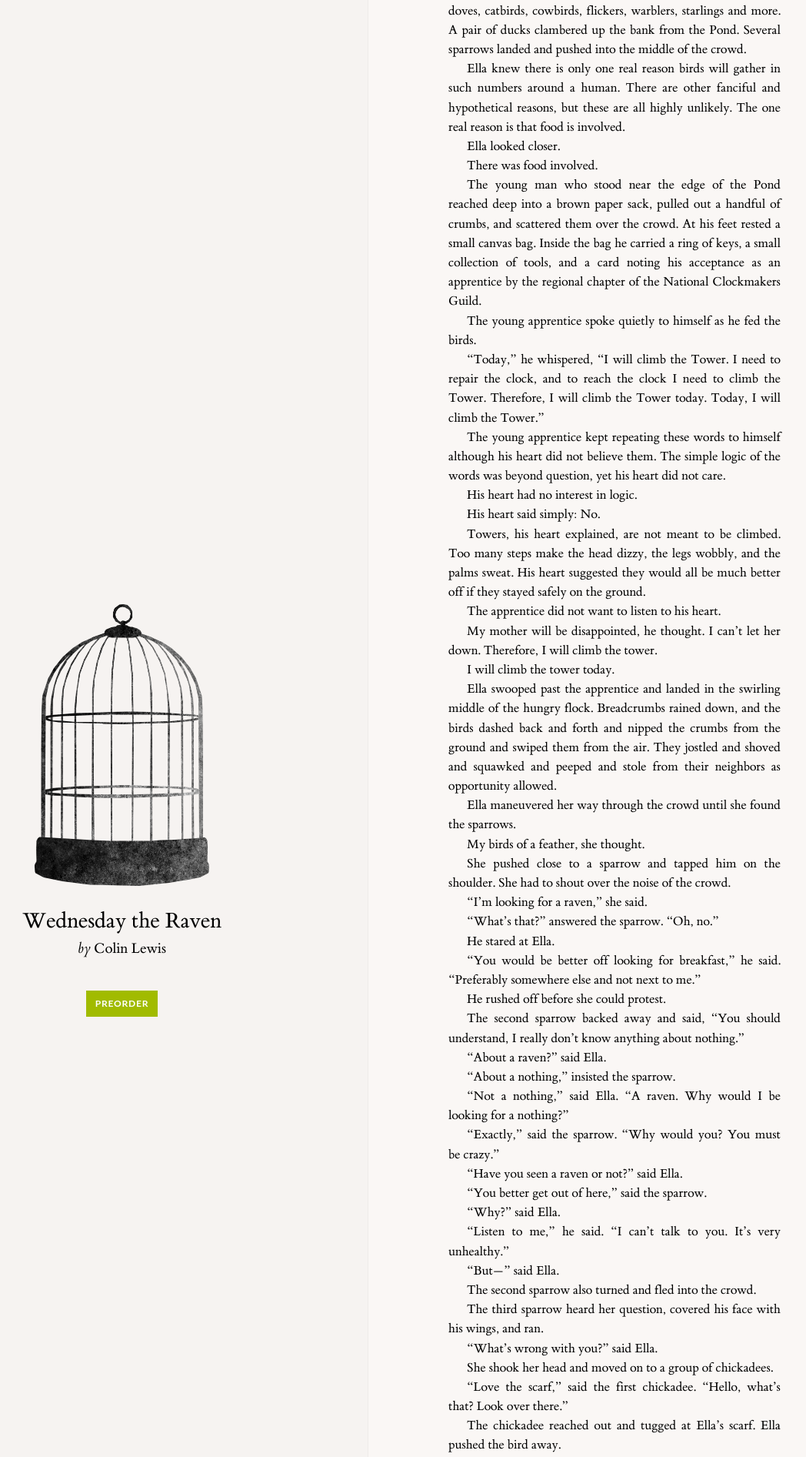
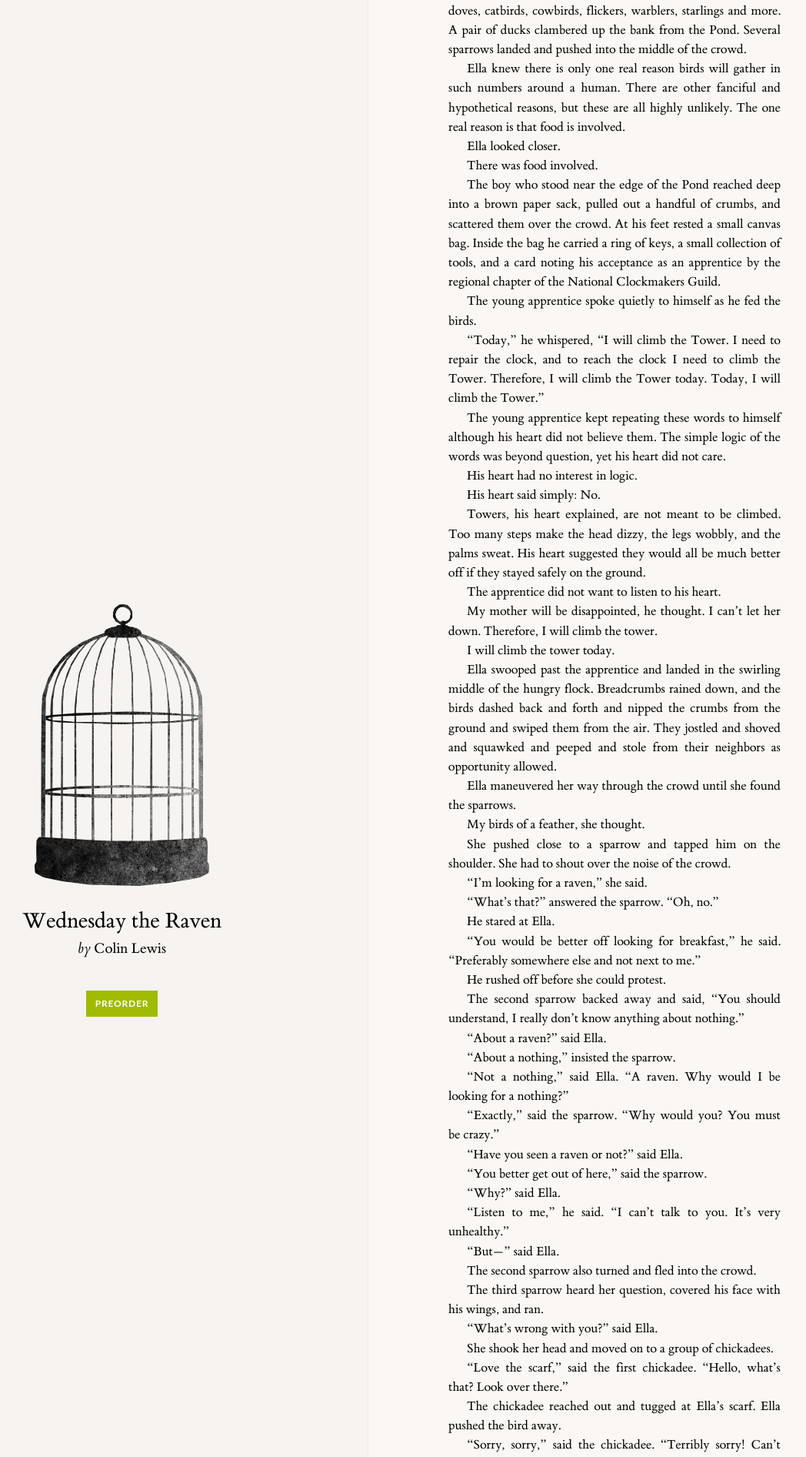
Before and after one commit to studiokicobi/wednesday-the-raven, a Jekyll site: the page built from chapters/chapter-08.md, in a window 1280 px wide. Shown: the part 1449-3342 px from the top of the page at 77% size, without its empty margins (161-1209 px from the left). Built offline with Jekyll 4.4.1, drawn with Linux system fonts in a browser that asks for light colours; some of the changed text lies outside the part shown.

Commit message:
minor edits, adjusted apprentice's age

```diff
--- a/chapters/chapter-08.md
+++ b/chapters/chapter-08.md
@@ -27,7 +27,7 @@ Ella looked closer.
 
 There was food involved.
 
-The young man who stood near the edge of the Pond reached deep into a brown paper sack, pulled out a handful of crumbs, and scattered them over the crowd. At his feet rested a small canvas bag. Inside the bag he carried a ring of keys, a small collection of tools, and a card noting his acceptance as an apprentice by the regional chapter of the National Clockmakers Guild.
+The boy who stood near the edge of the Pond reached deep into a brown paper sack, pulled out a handful of crumbs, and scattered them over the crowd. At his feet rested a small canvas bag. Inside the bag he carried a ring of keys, a small collection of tools, and a card noting his acceptance as an apprentice by the regional chapter of the National Clockmakers Guild.
 
 The young apprentice spoke quietly to himself as he fed the birds.
 
@@ -107,7 +107,7 @@ The chickadee squeezed between a pair of finches and vanished.
 
 Ella frowned. This was not going as well as she had hoped.
 
-More birds arrived, and the young apprentice took a another handful of crumbs and scattered them over the swirling crowd. The birds flapped and squawked with excitement. Everyone bumped and prodded and chattered loudly, but no one would talk to Ella or look into her eyes.
+More birds arrived, and the young apprentice took another handful of crumbs and scattered them over the swirling crowd. The birds flapped and squawked with excitement. Everyone bumped and prodded and chattered loudly, but no one would talk to Ella or look into her eyes.
 
 A mourning dove plowed her way through the crowd, stepping over and sometimes on the chickadees. She marched straight toward Ella.
 
```
Also changed, not shown: other parts of chapters/chapter-08.md (+13 -13 lines).
